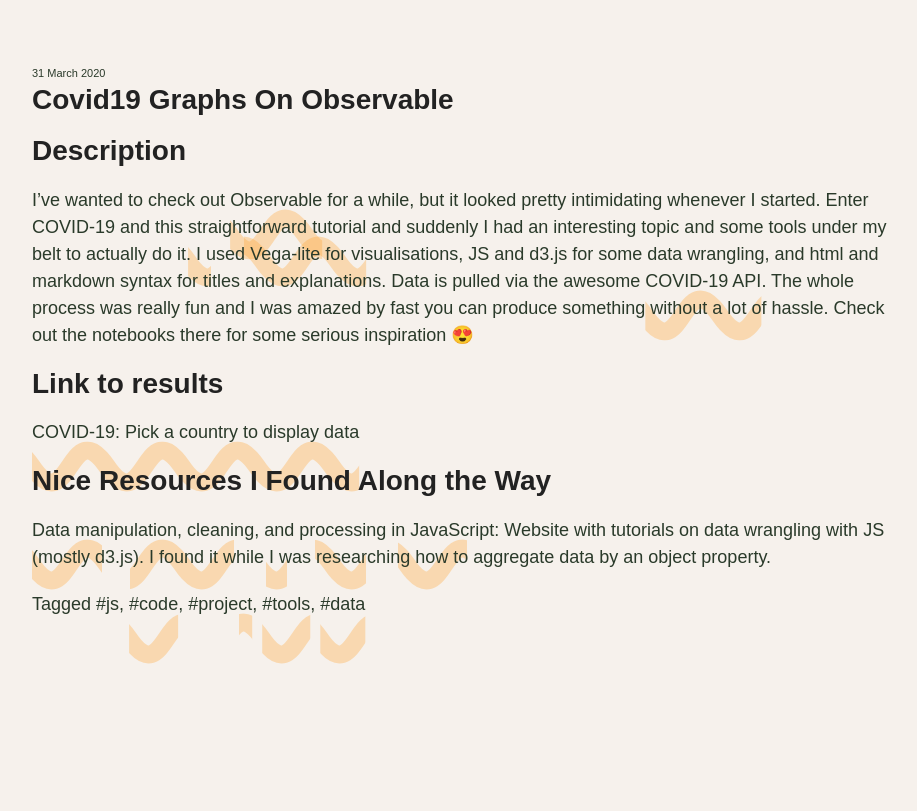
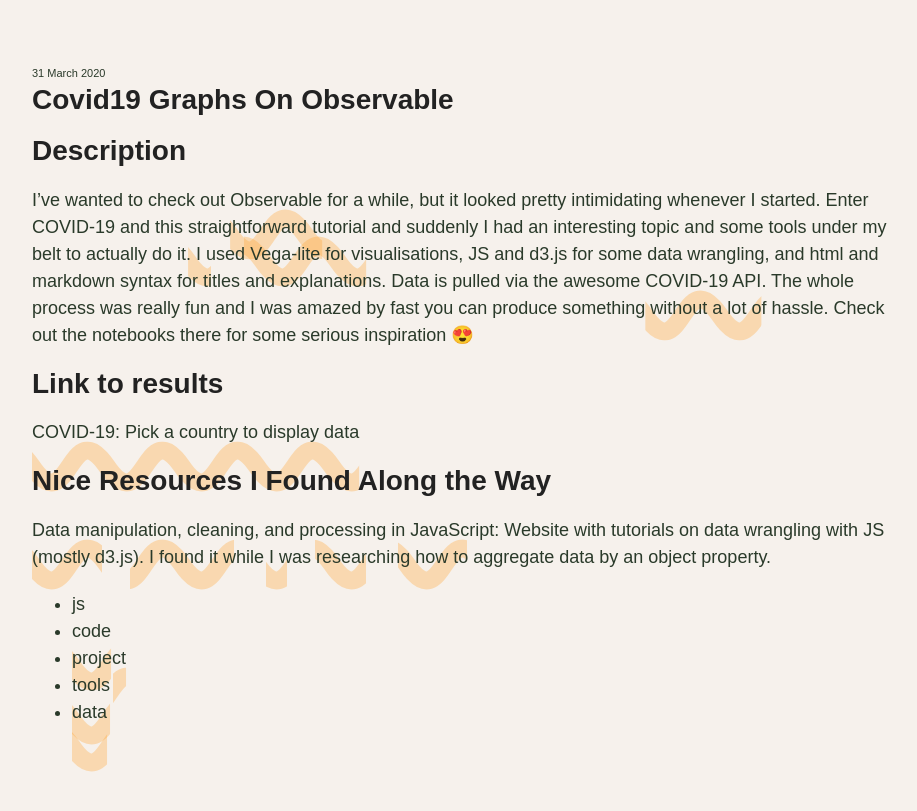
Before and after one commit to kristinamacekovic/new-web, a Jekyll site: the page built from _posts/2020-03-31-COVID19-graphs-on-observable.md, in a window 1280 px wide. Shown: the top 811 px of the page, without its empty margins (178-1095 px from the left). Built offline with Jekyll 4.4.1, drawn with Linux system fonts in a browser that asks for light colours; our own code applies the rules of GitHub Pages for plain Markdown files.

```diff
--- a/Gemfile
+++ b/Gemfile
@@ -30,4 +30,6 @@ gem "tzinfo-data", platforms: [:mingw, :mswin, :x64_mingw, :jruby]
 gem "wdm", "~> 0.1.0" if Gem.win_platform?
 
 # tagging
-gem 'jekyll-tagging'
+group :jekyll_plugins do
+  gem 'jekyll-tagging'
+end
--- a/_config.yml
+++ b/_config.yml
@@ -27,7 +27,9 @@ kramdown:
 theme: jekyll-theme-minimal
 plugins:
   - jekyll-feed
-  - jekyll-tagging
+
+gems:
+  - jekyll/tagging
 # Exclude from processing.
 # The following items will not be processed, by default. Create a custom list
 # to override the default setting.
--- a/_layouts/default.html
+++ b/_layouts/default.html
@@ -30,6 +30,12 @@
           <li><a href="{{ site.github.repository_url }}">View On <strong>GitHub</strong></a></li>
         </ul>
         {% endif %}-->
+        <ul>
+          {% for tag in site.tags %}
+          {% assign t = tag | first %}
+            <li><a href="/{{ site.tag_page_dir }}/{{ t | slugify: 'pretty' }}/">{{ t }}</a></li>
+          {% endfor %}
+        </ul>
       </header>
       <section>
 
--- a/_layouts/post.html
+++ b/_layouts/post.html
@@ -9,8 +9,12 @@ layout: post2
 
 {{content}}
 
-<p>
-  Tagged {% for tag in page.tags %}
-  <a class="post" href="/tag/{{tag}}">#{{tag}}</a>{% unless forloop.last %}, {%
-  endunless %} {% endfor %}
-</p>
+<ul>
+  {% for tag in page.tags %}
+  <li>
+    <a href="/{{ site.tag_page_dir }}/{{ tag | slugify: 'pretty' }}/"
+      >{{ tag }}</a
+    >
+  </li>
+  {% endfor %}
+</ul>
```
Also changed, not shown: _layouts/tagpage.html (+4 -6 lines).
